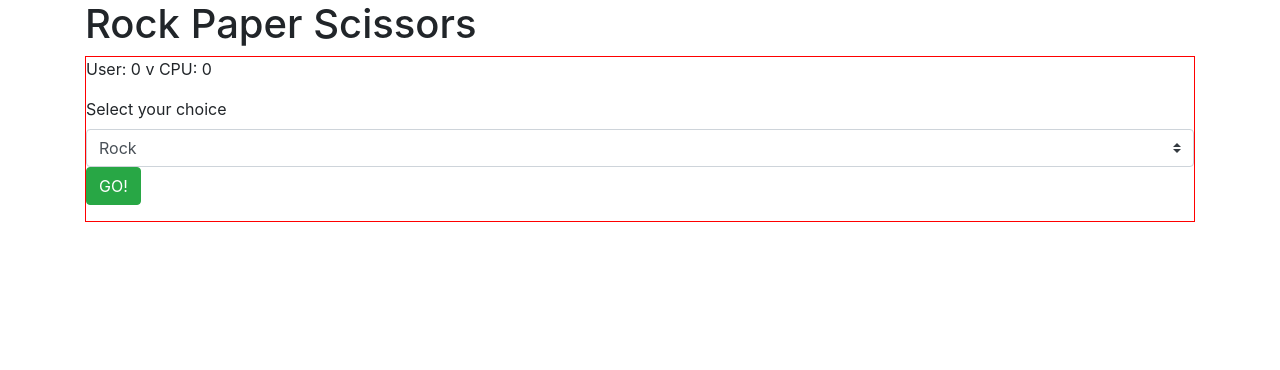
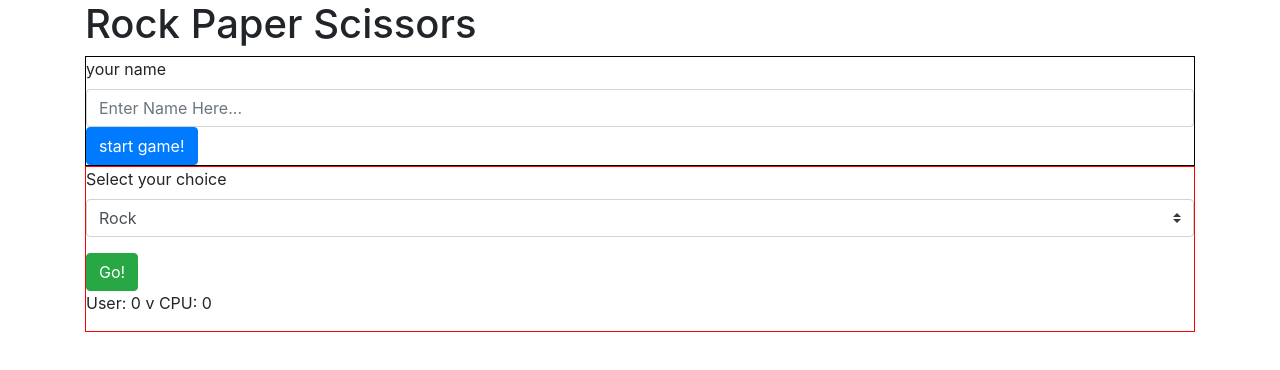
Before and after one commit to it3049c-fall22-henderson/rock-paper-scissors-emmaed1, a plain HTML site: page index.html in a window 1280 px wide. Drawn offline with nearby package versions, Linux system fonts and the light colour scheme.

Commit message:
finsihed layout test

```diff
--- a/index.html
+++ b/index.html
@@ -7,7 +7,7 @@
     <title>Rock Paper Scissors</title>
     <!-- Bootstrap Styles-->
     <link rel="stylesheet" href="resources/styles/bootstrap.min.css">
-    <link rel="stylesheet" href="https://cdn.jsdelivr.net/npm/bootstrap@4.0.0/dist/css/bootstrap.min.css" integrity="sha384-Gn5384xqQ1aoWXA+058RXPxPg6fy4IWvTNh0E263XmFcJlSAwiGgFAW/dAiS6JXm" crossorigin="anonymous">
+    <link rel="stylesheet" href="https://cdn.jsdelivr.net/npm/bootstrap@4.6.1/dist/css/bootstrap.min.css" integrity="sha384-Gn5384xqQ1aoWXA+058RXPxPg6fy4IWvTNh0E263XmFcJlSAwiGgFAW/dAiS6JXm" crossorigin="anonymous">
     <link rel="stylesheet" href="resources/styles/styles.css">
 </head>
 
@@ -17,17 +17,16 @@
         <h1>Rock Paper Scissors</h1>
 
         <div id="welcome-screen">
-            <form id="name-form" action=""></form>
+            <form id="name-form">
                 <div>
-                <label for="username">Emma Brantley</label>
-                <input id="username" class="form-control" type="text" placeholder="Enter Name Here...">
-                <button id="start-game-button" class="btn btn-primary">Start Game!</button>
+                    <label for="username">your name</label>
+                    <input id="username" class="form-control" name="username" placeholder="Enter Name Here...">
                 </div>
+                <button class="btn btn-primary" id="start-game-button">start game!</button>
+            </form>
         </div>
+
         <div id="game-screen">
-            <div id ="score-tally">
-                <p id="score">User: 0 v CPU: 0</p>
-            </div>
             <form id="game-form">
                 <div class="form-group">
                     <label for="user-selection">Select your choice</label>
@@ -36,9 +35,12 @@
                         <option value="paper">Paper</option>
                         <option value="scissors">Scissors</option>
                     </select>
-                    <button id="go-button" class="btn btn-success">GO!</button>
                 </div>
+                <button id="go-button" class="btn btn-success">Go!</button>
             </form>
+            <div id ="score-tally">
+                <p id="score">User: 0 v CPU: 0</p>
+            </div>
             <p id="game-history"></p>
         </div>
     </div>
--- a/resources/scripts/index.js
+++ b/resources/scripts/index.js
@@ -12,7 +12,7 @@ const gameHistoryParagraph = document.getElementById(`game-history`);
 let game;
 
 // hide game screen
-welcomeScreen.classList.add(`d-none`);
+//welcomeScreen.classList.add(`d-none`);
 
 // updateScoreTallyUI
 function updateScoreTallyUI(){
```
Also changed, not shown: tests/1.layout.test.js (+1 -1 lines).
